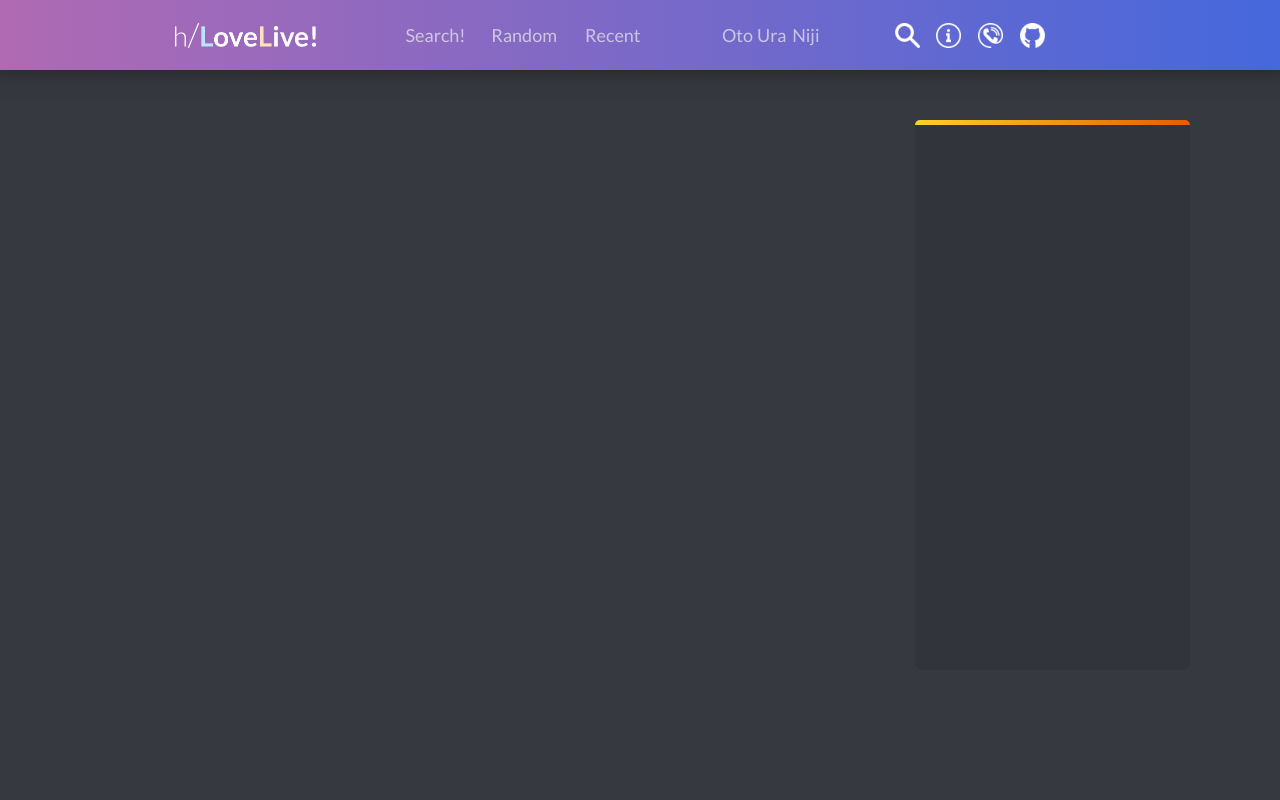
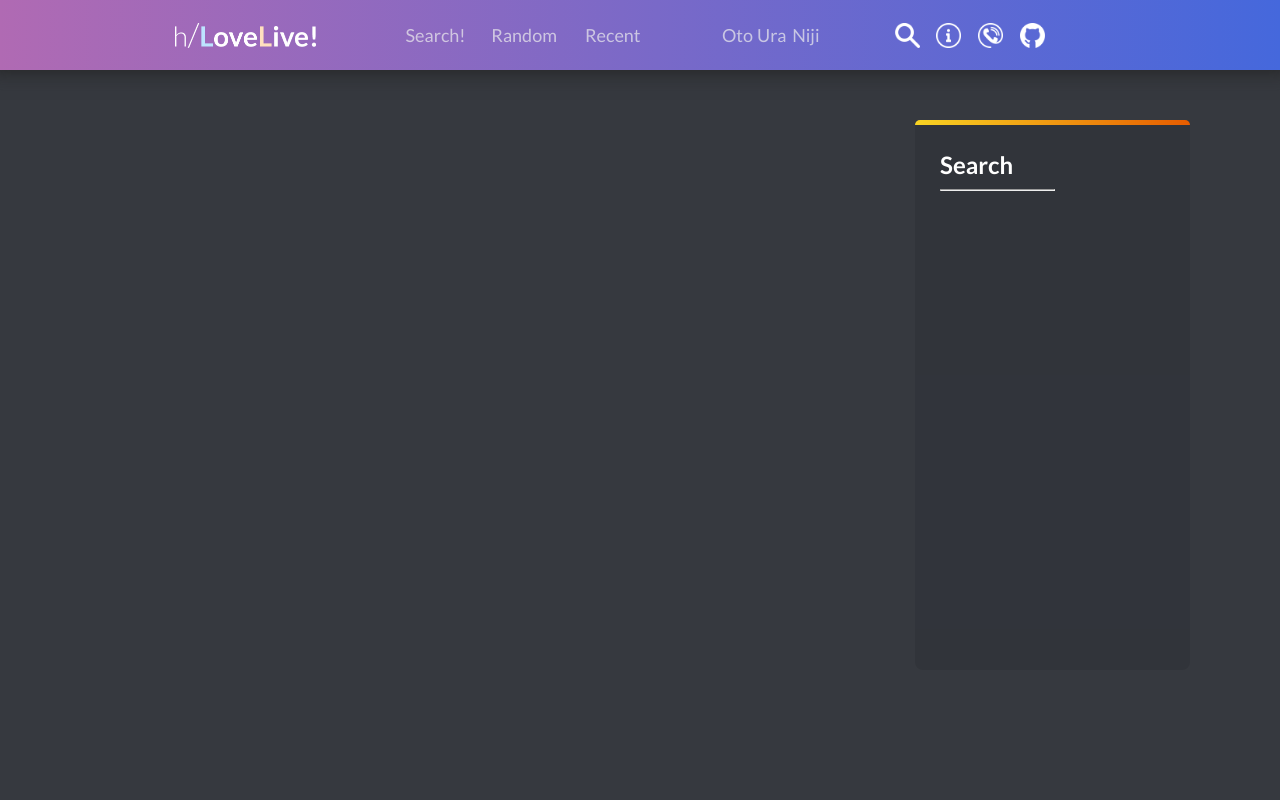
Before and after one commit to HuzzNZ/LLArchive, a PHP site: page /index.php in a window 1280 px wide. Run offline with PHP 8.4, Linux system fonts and the light colour scheme.

Commit message:
Added Text to Side Search

```diff
--- a/css/main.css
+++ b/css/main.css
@@ -22,6 +22,11 @@ h1 {
 
 h3 {
     font-size: 16px;
+}
+
+hr {
+    color: #999;
+    width: 50%;
 }
 
 .inline {
@@ -268,6 +273,16 @@ a.download.locked {
     border-radius: 5px 5px 8px 8px;
 }
 
+.search {
+    height: 495px;
+    width: calc(100% - 50px);
+    margin: 25px;
+}
+
+.search h1 {
+    margin-bottom: 10px;
+}
+
 .main-content {
     grid-column: 1;
     grid-row: 1;
--- a/global-side-search.php
+++ b/global-side-search.php
@@ -1,3 +1,7 @@
 <div class="search-wrapper">
     <div class="top-strip" id="search-top-strip"></div>
+    <div class="search">
+        <h1>Search</h1>
+        <hr>
+    </div>
 </div>
```
